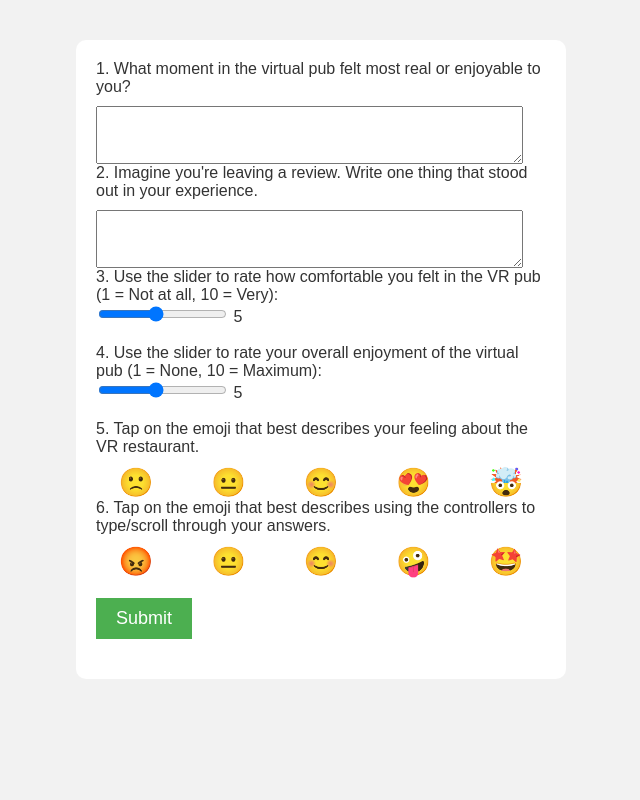
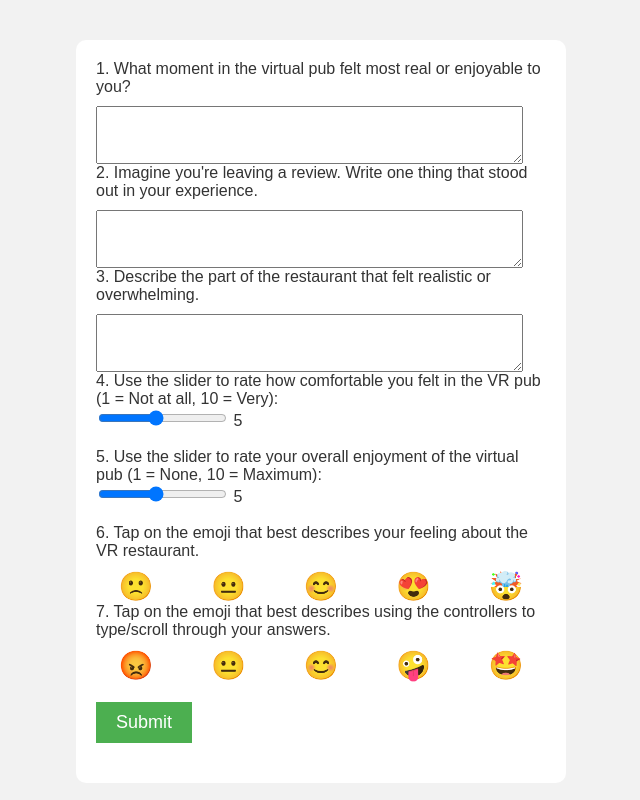
Before and after one commit to dishaS26-6/vr_question, a plain HTML site: page index.html in a window 1280 px wide. Shown: the whole page, without its empty margins (319-959 px from the left). Drawn offline with Linux system fonts and the light colour scheme.

Commit message:
Update index.html

```diff
--- a/index.html
+++ b/index.html
@@ -61,15 +61,18 @@
         <label>2. Imagine you're leaving a review. Write one thing that stood out in your experience.</label>
         <textarea id="q2" class="input-style" required></textarea>
 
-        <label>3. Use the slider to rate how comfortable you felt in the VR pub (1 = Not at all, 10 = Very):</label><br>
+        <label>3. Describe the part of the restaurant that felt realistic or overwhelming.</label>
+        <textarea id="q3" class="input-style" required></textarea>
+
+        <label>4. Use the slider to rate how comfortable you felt in the VR pub (1 = Not at all, 10 = Very):</label><br>
         <input type="range" id="comfort" name="comfort" min="1" max="10" value="5" oninput="comfortValue.innerText = this.value">
         <span id="comfortValue">5</span><br><br>
 
-        <label>4. Use the slider to rate your overall enjoyment of the virtual pub (1 = None, 10 = Maximum):</label><br>
+        <label>5. Use the slider to rate your overall enjoyment of the virtual pub (1 = None, 10 = Maximum):</label><br>
         <input type="range" id="enjoyment" name="enjoyment" min="1" max="10" value="5" oninput="enjoymentValue.innerText = this.value">
         <span id="enjoymentValue">5</span><br><br>
 
-        <label>5. Tap on the emoji that best describes your feeling about the VR restaurant.</label>
+        <label>6. Tap on the emoji that best describes your feeling about the VR restaurant.</label>
         <div class="emoji-group" id="mood">
           <span>🙁</span> <!-- frown -->
           <span>😐</span> <!-- plain face -->
@@ -78,7 +81,7 @@
           <span>🤯</span> <!-- mind blown -->
         </div>
 
-        <label>6. Tap on the emoji that best describes using the controllers to type/scroll through your answers.</label>
+        <label>7. Tap on the emoji that best describes using the controllers to type/scroll through your answers.</label>
         <div class="emoji-group" id="emojiFeedback">
           <span>😡</span> <!-- frustrated -->
           <span>😐</span> <!-- straight face -->
@@ -97,6 +100,7 @@
         e.preventDefault();
         const q1 = document.getElementById("q1").value;
         const q2 = document.getElementById("q2").value;
+        const q3 = document.getElementById("q3").value;
         const comfort = document.getElementById("comfort").value;
         const enjoyment = document.getElementById("enjoyment").value;
         const moodEmoji = document.querySelector("#mood span.selected")?.innerText || "none";
```
